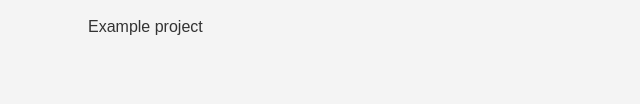
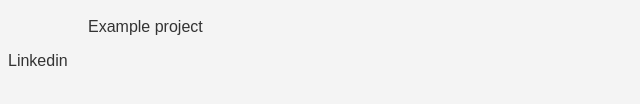
Before and after one commit to justqwertty/Website-HTML-CSS-Js, a plain HTML site: page index.html in a window 1280 px wide. Shown: the part 284-388 px from the top of the page, 0-640 px from the left. Drawn offline with Linux system fonts and the light colour scheme.

```diff
--- a/index.html
+++ b/index.html
@@ -43,7 +43,7 @@
         </section>
 
         <section id="contact">
-
+                <a src="https://www.linkedin.com/in/omar-hisham-0ba368329/" target="_blank">Linkedin</a>
         </section>
 
     </body>
```
